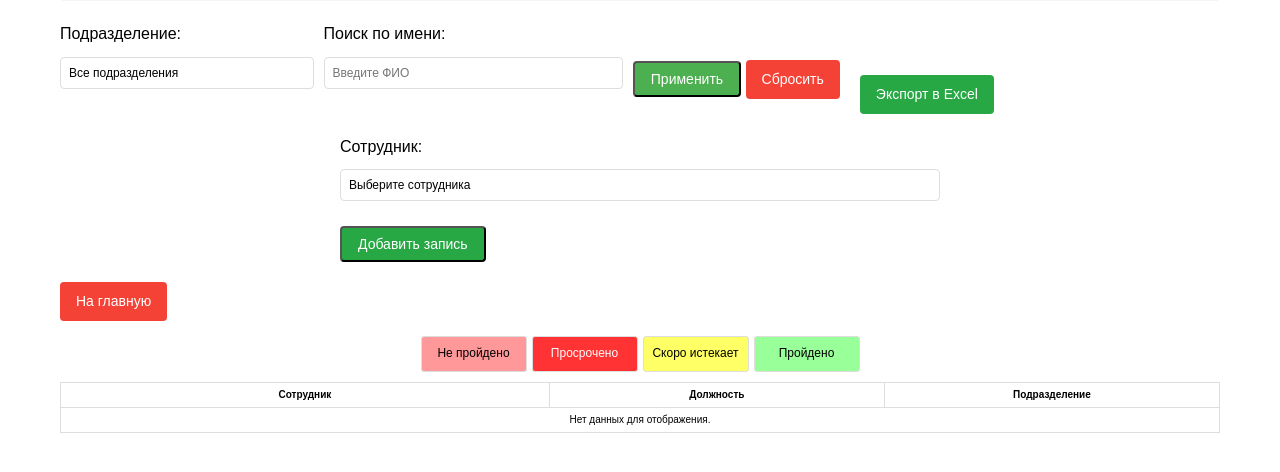
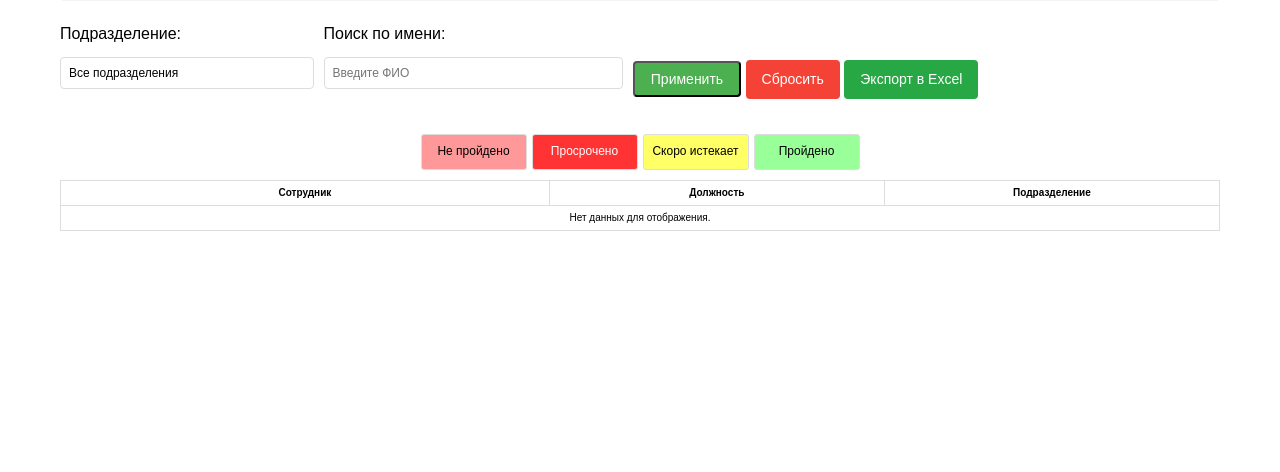
Before and after one commit to evlx87/training_tracker, a Django app: template employees/templates/reports.html in a window 1280 px wide. Shown: the part 296-768 px from the top of the page. Run offline with Django 5.2, Linux system fonts and the light colour scheme; the template is opened without the code that fills it, so the values that code supplies are empty.

```diff
--- a/employees/templates/reports.html
+++ b/employees/templates/reports.html
@@ -35,31 +35,10 @@
         <div class="form-group">
             <button type="submit" class="button button--primary">Применить</button>
             <a href="{% url 'employees:reports' %}" class="button button--danger">Сбросить</a>
+            <!-- Кнопка экспорта -->
+            <a href="{% url 'employees:export_report' %}" class="button button--success">Экспорт в Excel</a>
         </div>
     </form>
-    <!-- Кнопка экспорта -->
-    <a href="{% url 'employees:export_report' %}" class="button button--success">Экспорт в Excel</a>
-</div>
-
-<!-- Форма для добавления записи об обучении -->
-<div class="form-group">
-    <form action="{% url 'employees:training_record_create' %}" method="post" class="form-container">
-        {% csrf_token %}
-        <div class="form-group">
-            <label for="employee_pk">Сотрудник:</label>
-            <select name="employee_pk" id="employee_pk" class="form-input" required>
-                <option value="">Выберите сотрудника</option>
-                {% for employee in employees %}
-                <option value="{{ employee.pk }}">{{ employee.last_name }} {{ employee.first_name }} {{ employee.middle_name }}</option>
-                {% endfor %}
-            </select>
-            {% if form.errors.employee_pk %}
-            <div class="messages error">{{ form.errors.employee_pk }}</div>
-            {% endif %}
-        </div>
-        <button type="submit" class="button button--success">Добавить запись</button>
-    </form>
-    <a href="{% url 'employees:index' %}" class="button button--danger">На главную</a>
 </div>
 
 <!-- Легенда -->
```
Also changed, not shown: employees/views.py (+30 -29 lines).
